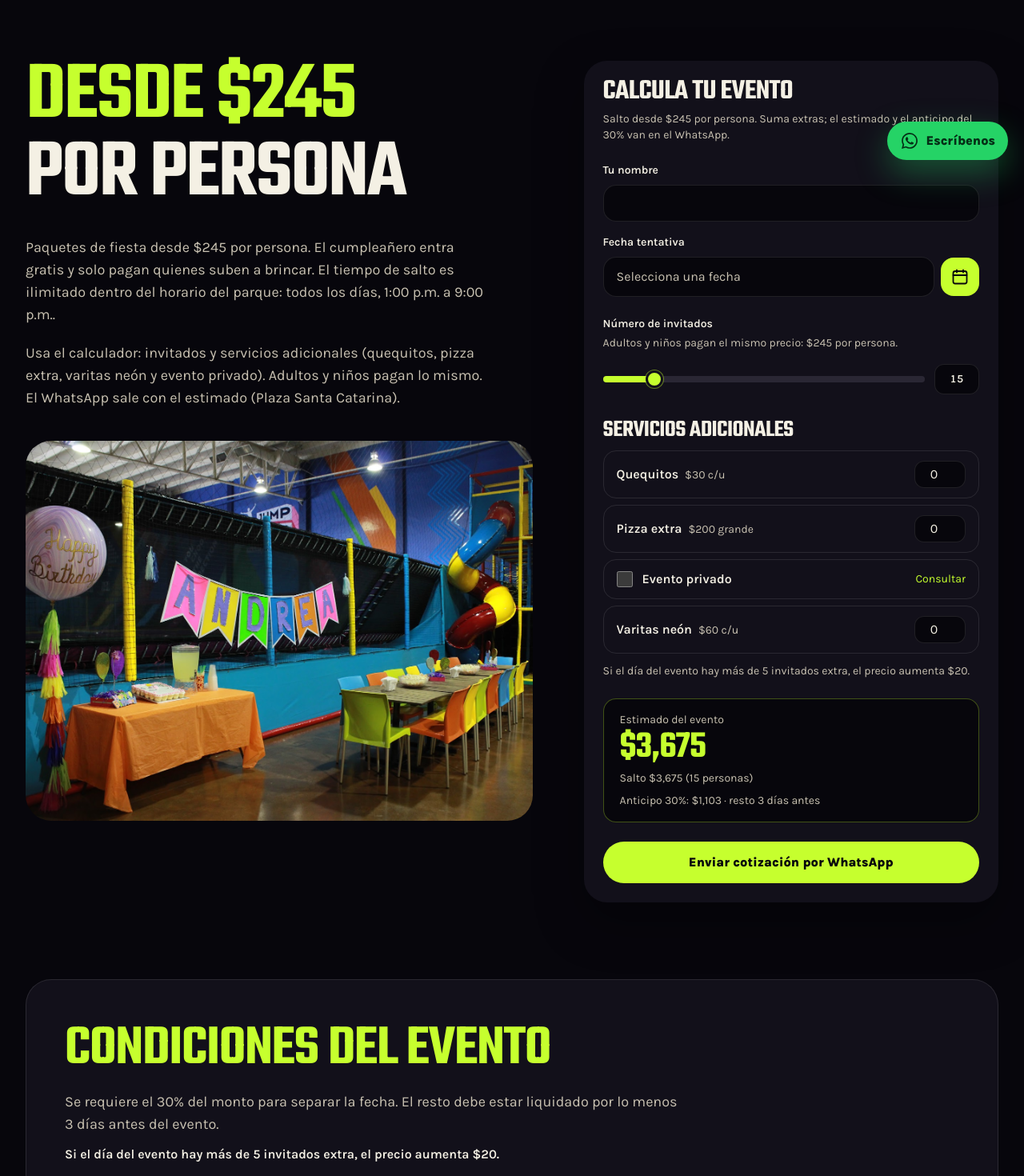
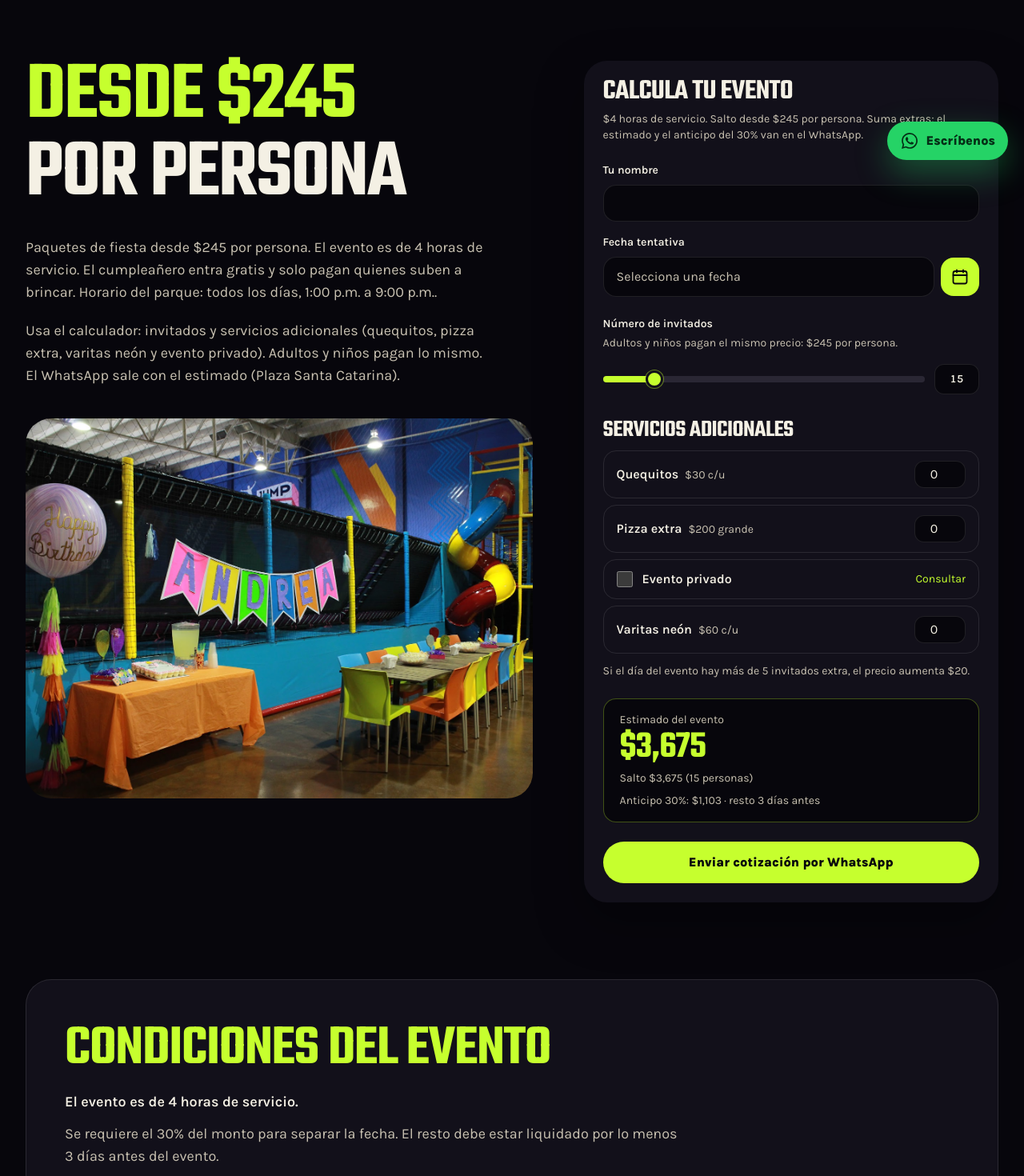
Before and after one commit to alfonsoestradav/jumphouse-mx, a Next.js app: page /fiestas in a window 1280 px wide. Shown: the part 580-2050 px from the top of the page at 80% size. Built offline with nearby package versions, Linux system fonts and the light colour scheme.

Commit message:
Indica que las fiestas son de 4 horas de servicio.

```diff
--- a/app/fiestas/page.tsx
+++ b/app/fiestas/page.tsx
@@ -7,7 +7,7 @@ import { partyTerms, site } from "@/lib/site";
 export const metadata: Metadata = {
   title: "Fiestas",
   description:
-    "Fiestas de cumpleaños en Jump House, Plaza Santa Catarina. Paquetes desde $245 por persona, cumpleañero gratis y tiempo ilimitado. Cotiza por WhatsApp.",
+    "Fiestas de cumpleaños en Jump House, Plaza Santa Catarina. Paquetes desde $245 por persona, 4 horas de servicio y cumpleañero gratis. Cotiza por WhatsApp.",
 };
 
 export default function FiestasPage() {
@@ -15,7 +15,7 @@ export default function FiestasPage() {
     <>
       <PageHero
         title="Fiestas"
-        lede="El cumpleañero entra gratis. Armamos la fecha por WhatsApp en Plaza Santa Catarina, Manuel Ordóñez 322."
+        lede="4 horas de servicio. El cumpleañero entra gratis. Armamos la fecha por WhatsApp en Plaza Santa Catarina, Manuel Ordóñez 322."
         image="/images/party.jpg"
         alt="Fiesta en las canchas de Jump House"
       />
@@ -28,9 +28,9 @@ export default function FiestasPage() {
               <span className="mt-2 block text-ink">por persona</span>
             </p>
             <p className="mt-8 max-w-xl text-lg text-muted">
-              Paquetes de fiesta desde $245 por persona. El cumpleañero entra
-              gratis y solo pagan quienes suben a brincar. El tiempo de salto es
-              ilimitado dentro del horario del parque: {site.hoursNote.toLowerCase()},{" "}
+              Paquetes de fiesta desde $245 por persona. El evento es de 4 horas
+              de servicio. El cumpleañero entra gratis y solo pagan quienes
+              suben a brincar. Horario del parque: {site.hoursNote.toLowerCase()},{" "}
               {site.hoursLabel}.
             </p>
             <p className="mt-5 max-w-xl text-lg text-muted">
@@ -58,7 +58,10 @@ export default function FiestasPage() {
           <h2 className="font-display text-5xl text-lime sm:text-7xl">
             Condiciones del evento
           </h2>
-          <p className="mt-5 max-w-3xl text-lg text-muted">
+          <p className="mt-5 max-w-3xl text-lg font-semibold text-ink">
+            {partyTerms.duration}
+          </p>
+          <p className="mt-3 max-w-3xl text-lg text-muted">
             {partyTerms.deposit}
           </p>
           <p className="mt-3 max-w-3xl font-semibold text-ink">
--- a/app/page.tsx
+++ b/app/page.tsx
@@ -232,8 +232,8 @@ export default function HomePage() {
               Nada supera una fiesta aquí
             </h2>
             <p className="mt-5 max-w-md text-lg text-ink/90">
-              Paquetes desde $245 por persona. El cumpleañero entra gratis.
-              Armamos la fecha por WhatsApp.
+              Paquetes desde $245 por persona, 4 horas de servicio. El
+              cumpleañero entra gratis. Armamos la fecha por WhatsApp.
             </p>
             <Link
               href="/fiestas"
--- a/components/PartyForm.tsx
+++ b/components/PartyForm.tsx
@@ -4,6 +4,7 @@ import { FormEvent, useMemo, useState } from "react";
 import { DateCalendar, formatMx } from "@/components/DateCalendar";
 import {
   partyDepositRate,
+  partyHours,
   partyRate,
   partyServices,
   partyTerms,
@@ -122,6 +123,7 @@ export function PartyForm() {
       `Nombre: ${name.trim() || "—"}`,
       `Fecha: ${date ? formatMx(date) : "por definir"}`,
       `Invitados: ${guests}`,
+      `Servicio: ${partyHours} horas`,
       `Salto: ${guests} × $${partyRate} = ${money(jumpTotal)}`,
     ];
     if (serviceLines.length) {
@@ -161,8 +163,8 @@ export function PartyForm() {
     >
       <p className="font-display text-4xl">Calcula tu evento</p>
       <p className="mt-2 text-sm text-muted">
-        Salto desde ${partyRate} por persona. Suma extras; el estimado y el
-        anticipo del 30% van en el WhatsApp.
+        ${partyHours} horas de servicio. Salto desde ${partyRate} por persona.
+        Suma extras; el estimado y el anticipo del 30% van en el WhatsApp.
       </p>
 
       <label className="mt-6 block text-sm font-semibold">
--- a/lib/site.ts
+++ b/lib/site.ts
@@ -152,6 +152,7 @@ export const menuHighlights = [
 ] as const;
 
 export const partyRate = 245;
+export const partyHours = 4;
 export const partyDepositRate = 0.3;
 export const partyExtraGuestFee = 20;
 
@@ -163,6 +164,7 @@ export const partyServices = [
 ] as const;
 
 export const partyTerms = {
+  duration: "El evento es de 4 horas de servicio.",
   extrasNote:
     "Si el día del evento hay más de 5 invitados extra, el precio aumenta $20.",
   deposit:
@@ -250,7 +252,7 @@ export const attractions = [
   {
     slug: "fiestas",
     title: "Fiestas",
-    copy: "El cumpleañero entra gratis. Trampolines, merienda, limonada y palomitas: la fecha se arma por WhatsApp.",
+    copy: "El cumpleañero entra gratis. El evento es de 4 horas de servicio. La fecha se arma por WhatsApp.",
     image: "/images/maps-07.jpg",
     alt: "Área de fiestas en Jump House, con mesas y tobogán",
   },
@@ -295,7 +297,7 @@ export const faqs = [
   },
   {
     q: "¿Hacen fiestas de cumpleaños?",
-    a: "Sí. Los paquetes empiezan desde $245 por persona y el cumpleañero entra gratis. Escríbenos para armar tu fecha.",
+    a: "Sí. Los paquetes empiezan desde $245 por persona, el evento es de 4 horas de servicio y el cumpleañero entra gratis. Escríbenos para armar tu fecha.",
   },
 ] as const;
 
```
